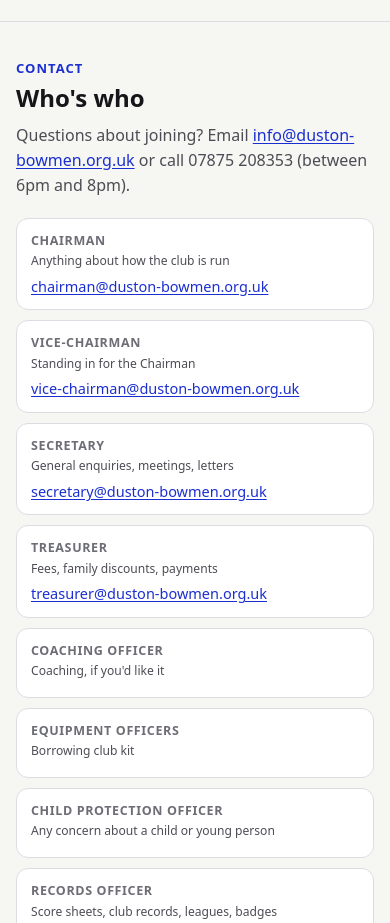
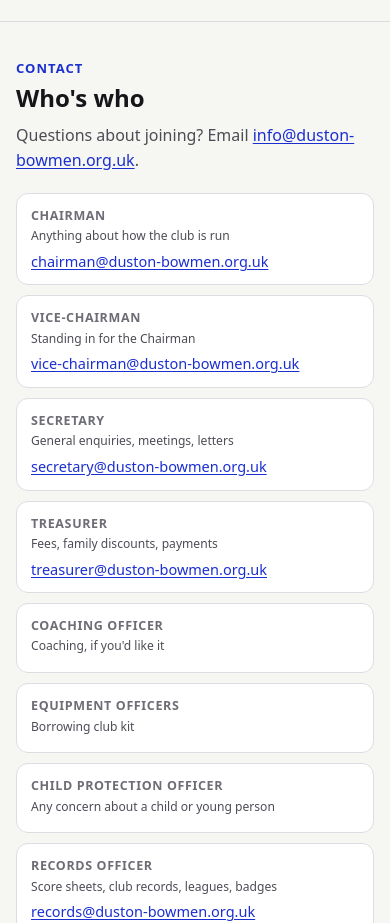
Before and after one commit to neilfletcher/DB-join, a plain HTML site: page index.html in a window 390 px wide. Shown: the part 10300-11223 px from the top of the page. Drawn offline with Linux system fonts and the light colour scheme.

Commit message:
Remove club mobile number, email only

```diff
--- a/index.html
+++ b/index.html
@@ -28,8 +28,6 @@ var SERVICE_URL = "https://script.google.com/macros/s/AKfycbw51ge4bZRkMyhAZfQF9U
 
 var CLUB = {
   email: "info@duston-bowmen.org.uk",
-  phone: "07875 208353",
-  phoneHours: "between 6pm and 8pm",
   website: "https://www.duston-bowmen.org.uk/duston-bowmen",
   privacy: "https://www.duston-bowmen.org.uk/duston-bowmen/privacy-statement",
   constitution: "https://www.duston-bowmen.org.uk/duston-bowmen/constitution",
@@ -493,7 +491,7 @@ var CLUB = {
     <div class="wrap">
       <p class="kicker">Contact</p>
       <h2>Who's who</h2>
-      <p class="intro">Questions about joining? Email <a href="" data-link="email" data-text="email"></a> or call <span data-text="phoneLine"></span>.</p>
+      <p class="intro">Questions about joining? Email <a href="" data-link="email" data-text="email"></a>.</p>
       <div class="people" id="people"></div>
     </div>
   </section>
@@ -520,7 +518,7 @@ var CLUB = {
   /* ------------------------------------------------ render club info */
   var links = { email: "mailto:" + CLUB.email, website: CLUB.website, privacy: CLUB.privacy, constitution: CLUB.constitution, facebook: CLUB.facebook };
   $$("[data-link]").forEach(function (a) { a.href = links[a.getAttribute("data-link")]; });
-  var texts = { email: CLUB.email, phoneLine: CLUB.phone + " (" + CLUB.phoneHours + ")" };
+  var texts = { email: CLUB.email };
   $$("[data-text]").forEach(function (el) { el.textContent = texts[el.getAttribute("data-text")]; });
 
   $("#feeSeason").innerHTML = txt(CLUB.feeSeason);
```
